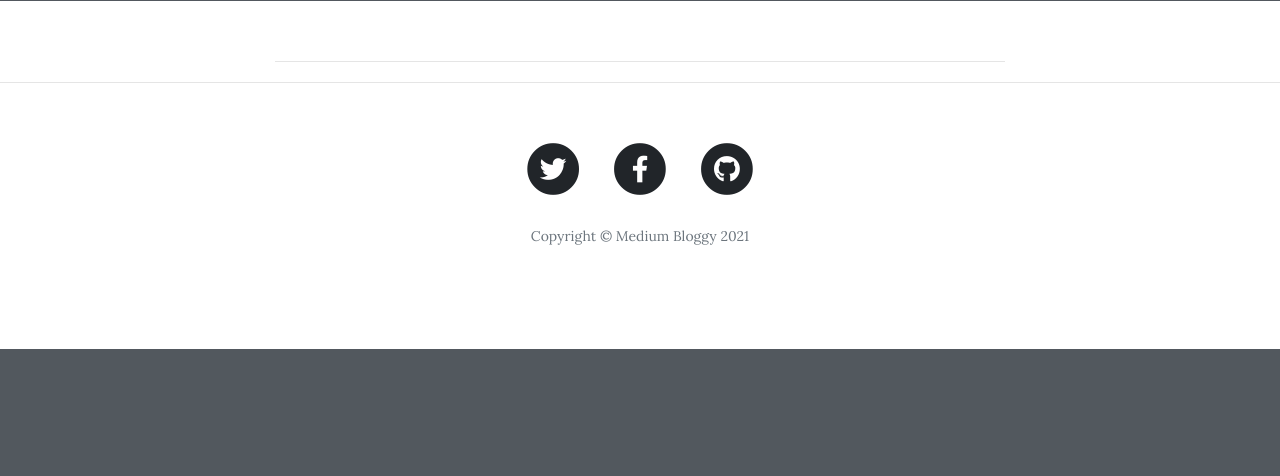
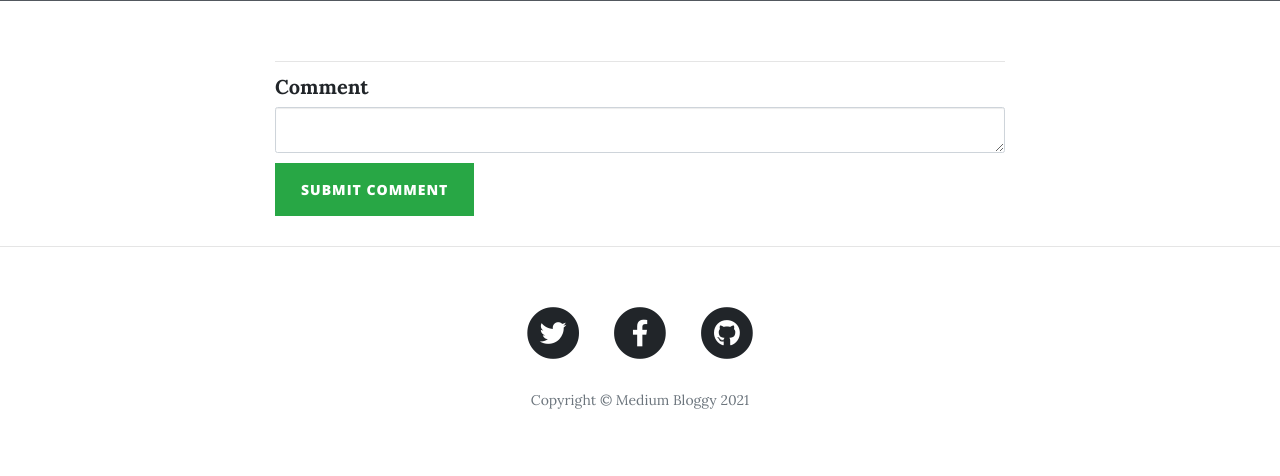
Before and after one commit to micaelmz/medium-bloggy, a Flask app: template templates/post.html in a window 1280 px wide. Shown: the part 451-927 px from the top of the page. Before the commit the page ends 800 px from the top, so only its background shows below. Run offline with Flask 2, Linux system fonts and the light colour scheme; the template is opened without the code that fills it: values that come from a table or form of the project are taken from there, others are empty; the visitor is signed in with stand-in values (Sample User, id 1); some libraries are stand-ins or nearby versions.

Commit message:
feat: Add functionality to add comment to a post

```diff
--- a/app.py
+++ b/app.py
@@ -7,7 +7,7 @@ from flask_pymongo import PyMongo
 from flask_ckeditor import CKEditor
 from flask_bootstrap import Bootstrap
 from bson.objectid import ObjectId
-from forms import RegisterForm, LoginForm, CreatePostForm
+from forms import RegisterForm, LoginForm, CreatePostForm, CommentForm
 from werkzeug.security import generate_password_hash, check_password_hash
 from datetime import date
 
@@ -107,8 +107,23 @@ def logout():
 
 @app.route("/post/<post_id>", methods=["GET", "POST"])
 def show_post(post_id):
+    form = CommentForm()
     requested_post = mongo.db.blog_posts.find_one({"_id": ObjectId(post_id)})
-    return render_template("post.html", post=requested_post)
+    requested_post_comments = mongo.db.blog_comments.find({"parent_post": ObjectId(post_id)})
+
+    if form.validate_on_submit():
+        if not session["user"]:
+            flash("You need to login or register to comment.")
+            return redirect(url_for("login"))
+
+        new_comment = {
+            "text": form.comment_text.data,
+            "comment_author": session["user"],
+            "parent_post": ObjectId(post_id)
+        }
+
+        mongo.db.blog_comments.insert_one(new_comment)
+    return render_template("post.html", post=requested_post, comments=requested_post_comments, form=form)
 
 
 @app.route("/create-post", methods=["GET", "POST"])
--- a/forms.py
+++ b/forms.py
@@ -2,15 +2,6 @@ from flask_wtf import FlaskForm
 from wtforms import StringField, SubmitField, PasswordField, validators
 from wtforms.validators import DataRequired, URL
 from flask_ckeditor import CKEditorField
-
-
-##WTForm
-class CreatePostForm(FlaskForm):
-    title = StringField("Title", validators=[DataRequired()])
-    subtitle = StringField("Subtitle", validators=[DataRequired()])
-    img_url = StringField("Image URL", validators=[DataRequired(), URL()])
-    body = CKEditorField("What's on your mind...", validators=[DataRequired()])
-    submit = SubmitField("Publish")
 
 
 class RegisterForm(FlaskForm):
@@ -28,3 +19,16 @@ class LoginForm(FlaskForm):
     email = StringField("Email", validators=[DataRequired()])
     password = PasswordField("Password", validators=[DataRequired()])
     submit = SubmitField("Login")
+
+
+class CreatePostForm(FlaskForm):
+    title = StringField("Title", validators=[DataRequired()])
+    subtitle = StringField("Subtitle", validators=[DataRequired()])
+    img_url = StringField("Image URL", validators=[DataRequired(), URL()])
+    body = CKEditorField("What's on your mind...", validators=[DataRequired()])
+    submit = SubmitField("Publish")
+
+
+class CommentForm(FlaskForm):
+    comment_text = CKEditorField("Comment", validators=[DataRequired()])
+    submit = SubmitField("Submit Comment")
--- a/templates/footer.html
+++ b/templates/footer.html
@@ -5,7 +5,7 @@
         <div class="col-lg-8 col-md-10 mx-auto">
           <ul class="list-inline text-center">
             <li class="list-inline-item">
-              <a href="#">
+              <a href="https://twitter.com/">
                 <span class="fa-stack fa-lg">
                   <i class="fas fa-circle fa-stack-2x"></i>
                   <i class="fab fa-twitter fa-stack-1x fa-inverse"></i>
@@ -13,7 +13,7 @@
               </a>
             </li>
             <li class="list-inline-item">
-              <a href="#">
+              <a href="https://www.facebook.com/">
                 <span class="fa-stack fa-lg">
                   <i class="fas fa-circle fa-stack-2x"></i>
                   <i class="fab fa-facebook-f fa-stack-1x fa-inverse"></i>
@@ -21,7 +21,7 @@
               </a>
             </li>
             <li class="list-inline-item">
-              <a href="#">
+              <a href="https://github.com/">
                 <span class="fa-stack fa-lg">
                   <i class="fas fa-circle fa-stack-2x"></i>
                   <i class="fab fa-github fa-stack-1x fa-inverse"></i>
--- a/templates/post.html
+++ b/templates/post.html
@@ -35,6 +35,27 @@
                        href="{{ url_for('edit_post', post_id=post._id) }}">Edit Post</a>
                 </div>
                 {% endif %}
+
+                <!-- Comments Area-->
+                {% if session.user %}
+                {{ ckeditor.load() }}
+                {{ ckeditor.config(name='comment_text') }}
+                {{ wtf.quick_form(form, novalidate=True, button_map={"submit": "success"}) }}
+                {% endif %}
+                <div class="col-lg-8 col-md-10 mx-auto comment">
+                    {% for comment in comments: %}
+                    <ul class="commentList">
+                        <li>
+                            <div class="commenterImage">
+                                <i class="far fa-user"></i>
+                            </div>
+                            <div class="commentText">
+                                {{comment.text|safe}}
+                                <span class="date sub-text">{{comment.comment_author}}</span>
+                            </div>
+                        </li>
+                    </ul>
+                    {% endfor %}
             </div>
         </div>
     </div>
```
